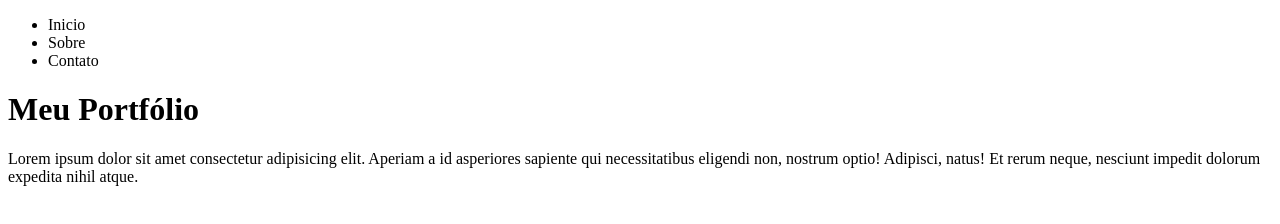
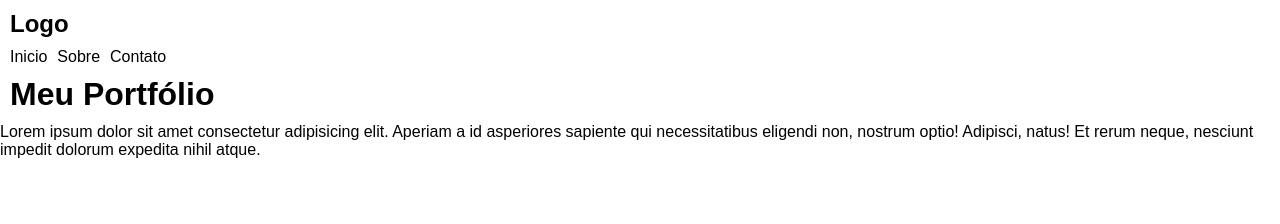
Before and after one commit to carlosantonino/treino-html-css, a plain HTML site: page index.html in a window 1280 px wide. Drawn offline with Linux system fonts and the light colour scheme.

Commit message:
Algumas configurações

```diff
--- /dev/null
+++ b/css/estilo.css
@@ -0,0 +1,21 @@
+* {
+    margin: 0px;
+    padding: 0px;
+    font-family: Arial, Helvetica, sans-serif;
+}
+
+nav > ul {
+    display: flex;
+    flex-direction: row;
+
+}
+
+h1 {
+    margin: 10px;
+
+}
+
+ul > li {
+    list-style: none;
+    margin-left: 10px;
+}
--- a/index.html
+++ b/index.html
@@ -4,10 +4,12 @@
     <meta charset="UTF-8">
     <meta http-equiv="X-UA-Compatible" content="IE=edge">
     <meta name="viewport" content="width=device-width, initial-scale=1.0">
+    <link rel="stylesheet" href="css/estilo.css">
     <title>Portfólio - Carlos Antonino</title>
 </head>
 <body>
     <nav>
+        <h1>Logo</h1>
         <ul>
             <li>Inicio</li>
             <li>Sobre</li>
```
